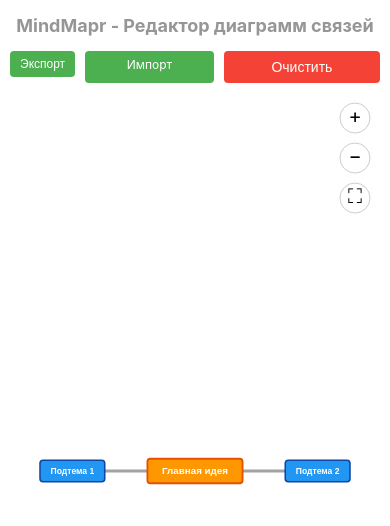
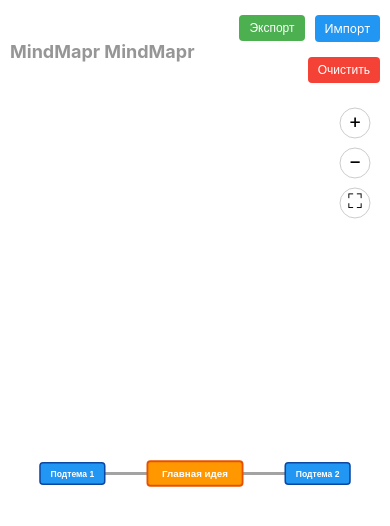
Before and after one commit to lelkaklel/mindmapr, a React (Vite) app: page / in a window 390 px wide. Shown: the top 526 px of the page. Built offline with nearby package versions, Linux system fonts and the light colour scheme.

Commit message:
Обновлены адаптивные стили для мобильных устройств

```diff
--- a/src/App.css
+++ b/src/App.css
@@ -27,21 +27,44 @@
   gap: 10px;
 }
 
-.app-controls button,
-.import-button {
+/* Единый стиль для всех кнопок управления */
+.import-button,
+.export-button,
+.reset-button {
   padding: 8px 16px;
   border: none;
   border-radius: 4px;
-  background-color: #4CAF50;
   color: white;
   cursor: pointer;
   font-size: 14px;
   transition: background-color 0.3s;
+  display: inline-block;
+  text-align: center;
 }
 
-.app-controls button:hover,
+/* Индивидуальные цвета для кнопок */
+.export-button {
+  background-color: #4CAF50;
+}
+
+.export-button:hover {
+  background-color: #45a049;
+}
+
+.import-button {
+  background-color: #2196F3;
+}
+
 .import-button:hover {
-  background-color: #45a049;
+  background-color: #0b7dda;
+}
+
+.reset-button {
+  background-color: #f44336;
+}
+
+.reset-button:hover {
+  background-color: #d32f2f;
 }
 
 .app-main {
@@ -171,38 +194,6 @@
   display: inline-block;
 }
 
-/* Кнопка экспорта */
-.export-button {
-  padding: 8px 16px;
-  border: none;
-  border-radius: 4px;
-  background-color: #4CAF50;
-  color: white;
-  cursor: pointer;
-  font-size: 14px;
-  transition: background-color 0.3s;
-}
-
-.export-button:hover {
-  background-color: #45a049;
-}
-
-/* Кнопка очистки */
-.app-controls .reset-button {
-  padding: 8px 16px;
-  border: none;
-  border-radius: 4px;
-  background-color: #f44336;
-  color: white;
-  cursor: pointer;
-  font-size: 14px;
-  transition: background-color 0.3s;
-}
-
-.app-controls .reset-button:hover {
-  background-color: #d32f2f;
-}
-
 /* Выпадающее меню экспорта */
 .export-menu {
   position: absolute;
@@ -296,22 +287,33 @@
 /* Адаптивные стили для мобильных устройств */
 @media (max-width: 768px) {
   .app-header {
-    flex-direction: column;
+    flex-direction: row;
     padding: 15px 10px;
-    gap: 15px;
+    justify-content: space-between;
   }
 
   .app-header h1 {
     font-size: 20px;
+    margin: 0;
+  }
+
+  .app-header h1::after {
+    content: 'MindMapr';
+    display: inline-block;
+  }
+
+  .app-header h1 span {
+    display: none;
   }
 
   .app-controls {
-    width: 100%;
-    justify-content: center;
+    width: auto;
+    justify-content: flex-end;
   }
 
-  .app-controls button,
-  .import-button {
+  .import-button,
+  .export-button,
+  .reset-button {
     padding: 8px 12px;
     font-size: 13px;
   }
@@ -348,14 +350,16 @@
 
   .app-controls {
     flex-wrap: wrap;
-    justify-content: center;
+    justify-content: flex-end;
+    max-width: 50%;
   }
 
-  .app-controls button,
-  .import-button {
+  .import-button,
+  .export-button,
+  .reset-button {
     padding: 6px 10px;
     font-size: 12px;
-    flex: 1 0 auto;
+    margin-bottom: 5px;
   }
 
   .edit-node-panel {
@@ -371,6 +375,5 @@
   .edit-node-panel button {
     padding: 8px 5px;
     font-size: 11px;
-    margin-bottom: 5px;
   }
 }
--- a/src/App.tsx
+++ b/src/App.tsx
@@ -185,7 +185,7 @@ const App: React.FC = () => {
       </a>
 
       <header className="app-header">
-        <h1>MindMapr - Редактор диаграмм связей</h1>
+        <h1>MindMapr <span>- Редактор диаграмм связей</span></h1>
         <div className="app-controls">
           <div className="export-menu-container">
             <button
```
